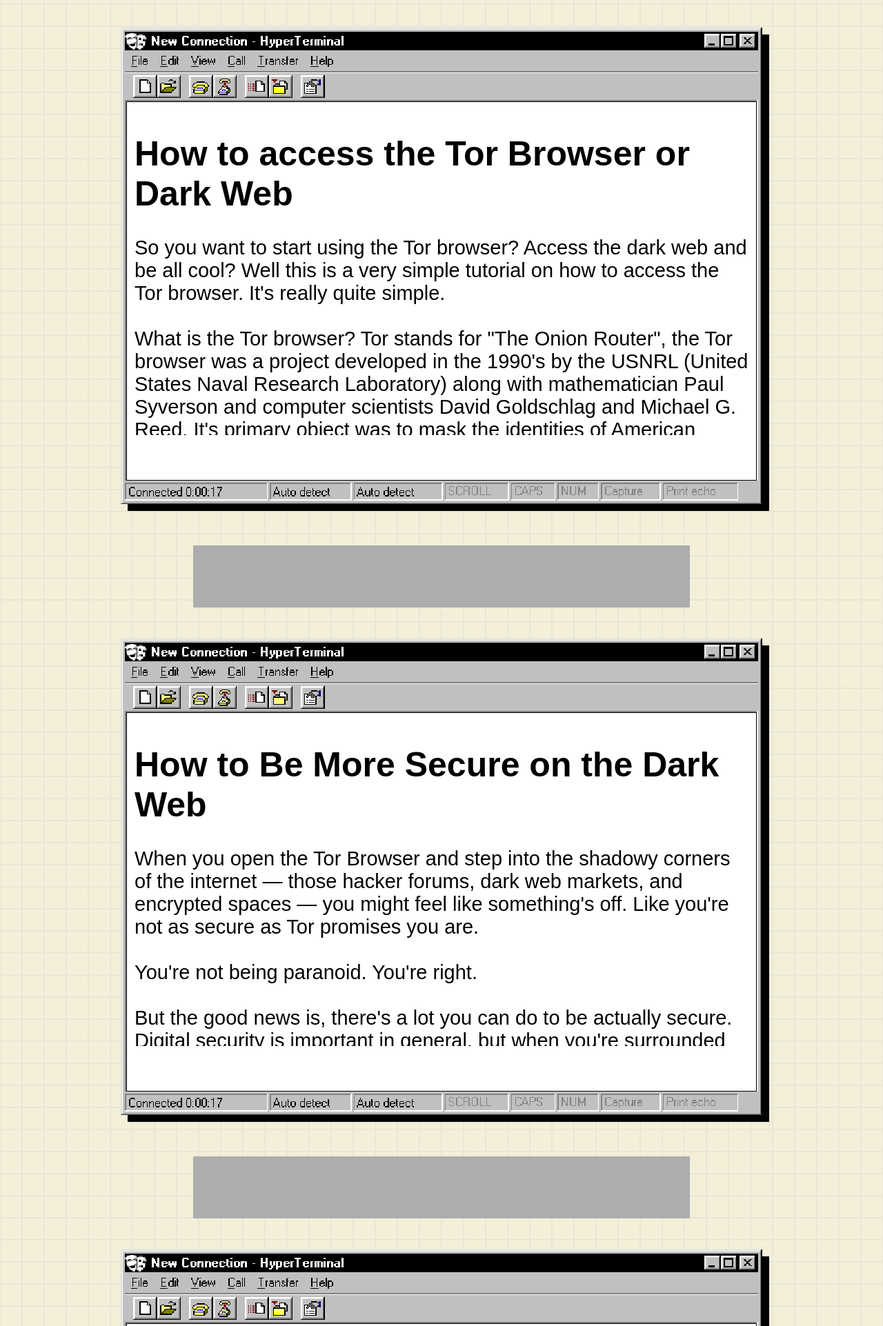
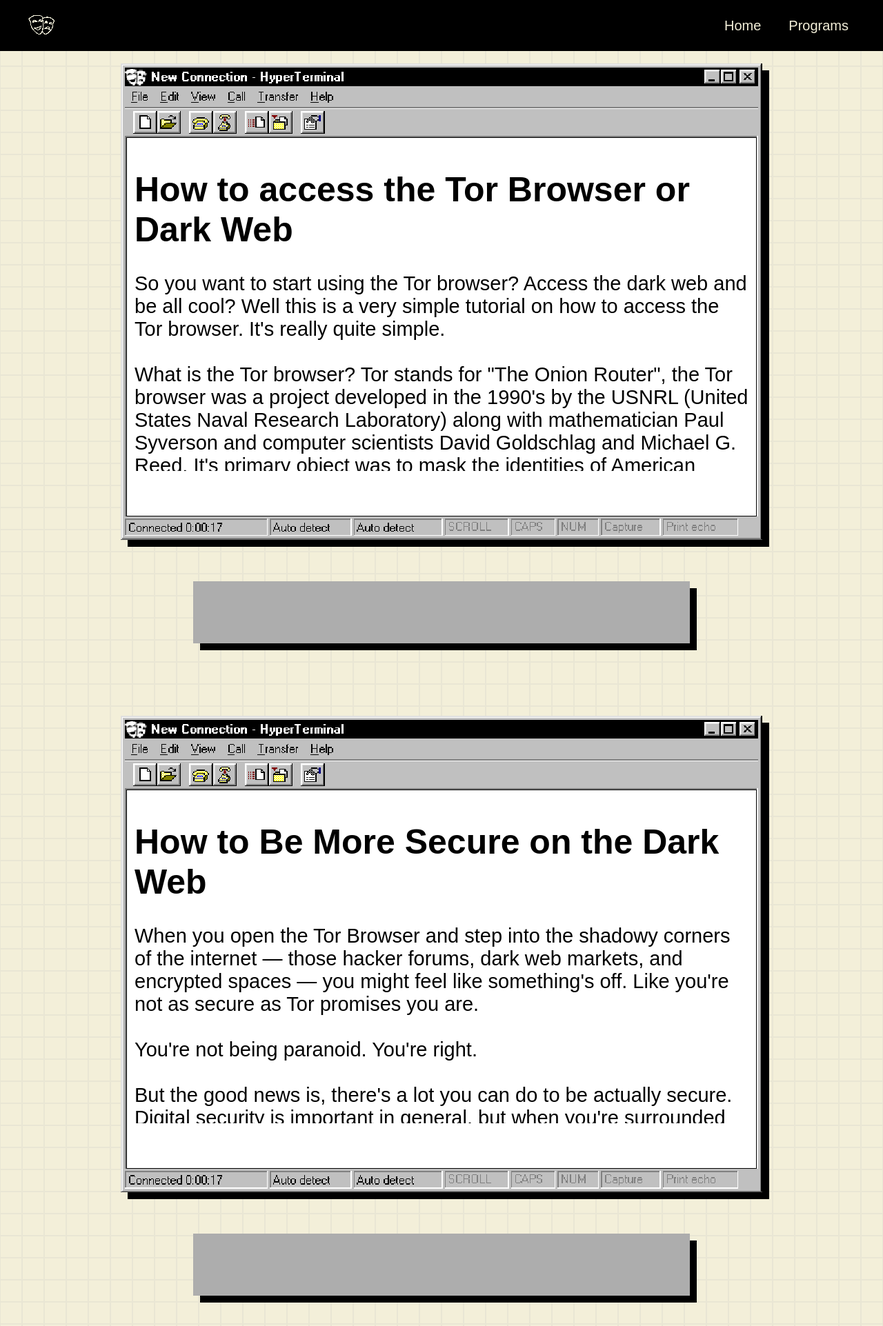
Before and after one commit to mr-fine777/padrinos-blog, a PHP site: page / in a window 1280 px wide. Shown: the top 1923 px of the page at 69% size. Run offline with PHP 8.4, Linux system fonts and the light colour scheme; some libraries are stand-ins or nearby versions.

Commit message:
Add files via upload

```diff
--- a/index.html
+++ b/index.html
@@ -6,6 +6,49 @@
   <link rel="stylesheet" href="styles.css">
   <link rel="icon" href="/img/favicon.ico" type="image/x-icon">
   <style>
+    body {
+      margin: 0;
+      padding: 0;
+    }
+    .header {
+      position: fixed;
+      top: 0;
+      left: 0;
+      right: 0;
+      width: 100%;
+      background-color: black;
+      padding: 15px 0;
+      z-index: 9999;
+      margin: 0;
+      display: flex;
+      align-items: center;
+      justify-content: space-between;
+    }
+    .header-icons {
+      height: 40px;
+      margin-left: 40px;
+    }
+    .nav-buttons {
+      display: flex;
+      justify-content: flex-end;
+      gap: 20px;
+      padding-right: 40px;
+    }
+    .nav-button {
+      background: none;
+      border: none;
+      color: #f3efd9;
+      font-size: 20px;
+      cursor: pointer;
+      padding: 5px 10px;
+      transition: color 0.3s ease;
+    }
+    .nav-button:hover {
+      color: #e9e6d4;
+    }
+    .window {
+      margin-top: 60px;
+    }
     .content a {
       color: #9631a6;
       text-decoration: underline;
@@ -13,6 +56,290 @@
   </style>
 </head>
 <body>
+  <div class="header">
+    <a href="index.html">
+      <img src="img/icons.png" alt="Icons" class="header-icons">
+    </a>
+    <div class="nav-buttons">
+      <a href="index.html"><button class="nav-button">Home</button></a>
+      <a href="programs.html"><button class="nav-button">Programs</button></a>
+    </div>
+  </div>
+<p></p>
+  <div class="window">
+    <div class="content">
+      <h1 id="how-to-access">How to access the Tor Browser or Dark Web</h1>
+        <p>So you want to start using the Tor browser? Access the dark web and be all cool? Well this is a very simple tutorial on how to access the Tor browser. It's really quite simple.
+    <br><br>
+    What is the Tor browser? Tor stands for "The Onion Router", the Tor browser was a project developed in the 1990's by the USNRL (United States Naval Research Laboratory) along with mathematician Paul Syverson and computer scientists David Goldschlag and Michael G. Reed. It's primary object was to mask the identities of American intelligence online. However it didn't take long before they realized that if other intelligence agencies were to simply backtrack the IP addresses they'd see a pattern. And in return they released the Tor browser to the public.
+    <br><br>
+    But is it illegal? No, not at all. In fact you can scroll through almost everything and not even have an eyebrow raised. Sure your friends might think that you're some crazed hacker, but in reality you barely know anything about the subject. A darkweb newbile child. A wannabe cyber terroriest, a cryber criminal.
+    <br><br>
+    Now, to access the Tor browser, it's really quite simple. Go onto your browser, being Google Chrome, Opera, Firefox, Safari, even Microsoft edge. Then lookup "Tor browser download". It should be the first result, but if it's not. Only trust links from <a href="https://www.torproject.org">https://www.torproject.org</a> and nothing else. If you're on a Mac, click download for macOS, Windows click Download for Windows, Linux click download for Linux. Very simple. Now navigate to the setup file. An example for Windows users is "torbrowser-install-win64–12.0.4_ALL.exe".
+    <br><br>
+    Once you finish installing simply click Connect if it doesn't connect you automatically and you're in. Congratulations you've installed a file. Good job!
+    <br><br>
+    There's quite a lot of things to do on the Darkweb, however I won't really cover this in this post. However, you can check out all my other articles. I will be covering subjects like "What are Honeypots and how to avoid them with other scams", "Link Directories for verified tor links", "What are Tor Bridges? How can you access them?", "Vpns and Tor, The do's and Don'ts", "What is Tails OS? Should you use it when accessing tor?" ", "How to buy things off of the Tor market?" and many many more. This is going to be a relatively short post, but I think you'll enjoy a lot more of the rest of my articles.</p>
+    </div>
+    <div class="overlay"></div>
+  </div>
+
+  <div class="adholder">
+  <script type="text/javascript">
+  	atOptions = {
+  		'key' : 'fd93c7f18593a66f1d75289e1ef61a95',
+  		'format' : 'iframe',
+  		'height' : 90,
+  		'width' : 728,
+  		'params' : {}
+  	};
+  </script>
+  <script type="text/javascript" src="//www.highperformanceformat.com/fd93c7f18593a66f1d75289e1ef61a95/invoke.js"></script>
+  </div>
+
+  <div class="window">
+    <div class="content">
+      <h1 id="dark-web-security">How to Be More Secure on the Dark Web</h1>
+      <p>When you open the Tor Browser and step into the shadowy corners of the internet — those hacker forums, dark web markets, and encrypted spaces — you might feel like something's off. Like you're not as secure as Tor promises you are.
+    <br><br>
+    You're not being paranoid. You're right.
+    <br><br>
+    But the good news is, there's a lot you can do to be actually secure. Digital security is important in general, but when you're surrounded by cybercriminals and data-hungry surveillance systems, it becomes absolutely critical.
+    <br><br>
+    That's where this guide comes in. No more blindly trusting your setup. Let's break down some actionable steps to help you take control of your digital footprint and anonymity.
+    <br><br>
+    Step 1: Turn Off "Always Connect Automatically" in Tor
+    <br><br>
+    The first thing you should do when you launch Tor is disable automatic connections. This ensures you always have a moment to configure your security before connecting. One careless click can blow your whole setup — don't let that happen.
+    <br><br>
+    Step 2: Enable Tor Bridges
+    <br><br>
+    Go into your settings, turn on "Select Built-in Bridges…" and choose obfs4. These bridges help bypass censorship and make your traffic look less like Tor traffic, which can be useful in more restrictive environments or when trying to stay under the radar.
+    <br><br>
+    Step 3: Spoof Your Fingerprint (User-Agent, Location, Timezone, and More)
+    <br><br>
+    Let's get into the technical side. These spoofing tools help minimize your traceable footprint. Think of it like wearing gloves, a mask, and different clothes every time you go out.
+    <br><br>
+    User-Agent Switcher and Manager
+    <br><br>
+    <a href="https://addons.mozilla.org/en-US/firefox/addon/user-agent-string-switcher/">Download it here</a>
+    <br><br>
+    Set your browser to report as something else — Chrome on Windows, Safari on iPhone, etc. Just keep it believable and varied.
+    <br><br>
+    Location Guard
+    <br><br>
+    <a href="https://addons.mozilla.org/en-US/firefox/addon/location-guard/">Download it here</a>
+    <br><br>
+    Set it to "Fixed Location." Choose a city, or zoom in and drop yourself somewhere random (like a hotel in Amsterdam). You're blending in while still spoofing.
+    <br><br>
+    ProtonVPN (Firefox Extension)
+    <br><br>
+    <a href="https://addons.mozilla.org/en-US/firefox/addon/proton-vpn-firefox-extension/">Download it here</a>
+    <br><br>
+    Yes, the old rule says don't mix VPN with Tor. But in reality, VPN → Tor → VPN is a powerful combo if used properly. The ProtonVPN browser extension gives you quick, layered protection.
+    <br><br>
+    Spoof Timezone
+    <br><br>
+    <a href="https://addons.mozilla.org/en-US/firefox/addon/spoof-timezone/">Download it here</a>
+    <br><br>
+    While Tor does some timezone spoofing automatically, this extension gives you tighter control. Small inconsistencies can matter — patch every leak.
+    <br><br>
+    Final Thoughts: Security Is About Variation
+    <br><br>
+    Tor handles a lot of this for you — but it's not perfect. In fact, building a consistent pattern of spoofing (even a fake one) can make you more trackable. Imagine someone wears the same disguise every day — eventually, the disguise becomes an identifier.
+    <br><br>
+    That's why you must vary your configuration. Every session should look different. Don't connect automatically. Don't reuse the same fake fingerprint over and over. OPSEC isn't about hiding behind one identity — it's about not having an identity at all.
+    <br><br>
+    Ultimately, your setup should match your risk level. Some people go too far and end up being traced because of how much spoofing they do, not in spite of it. But the fix is simple: switch it up. That's the mistake most people make — using the same setup repeatedly.
+    <br><br>
+    If you're looking for more on OPSEC and PERSEC, I've got dedicated articles breaking it all down — especially for those who need a deeper dive.
+    <br><br>
+    Stay smart, stay safe, and never forget: anonymity isn't a one-time decision. It's a discipline.</p>
+    </div>
+    <div class="overlay"></div>
+  </div>
+
+  <div class="adholder">
+  <script type="text/javascript">
+  	atOptions = {
+  		'key' : 'fd93c7f18593a66f1d75289e1ef61a95',
+  		'format' : 'iframe',
+  		'height' : 90,
+  		'width' : 728,
+  		'params' : {}
+  	};
+  </script>
+  <script type="text/javascript" src="//www.highperformanceformat.com/fd93c7f18593a66f1d75289e1ef61a95/invoke.js"></script>
+  </div>
+
+  <div class="window">
+    <div class="content">
+      <h1 id="whonix-os">How Whonix OS Works and How to Install It</h1>
+        <p>If you're someone who values privacy and worries about government surveillance or remote access exploits, you've probably heard of Tails OS — a live operating system that routes all traffic through the Tor network. Tails is designed to run from a USB stick or DVD and leaves no trace on the host machine. It's not recommended to run it on a virtual machine, as that can compromise its security features.
+    <br><br>
+    Now, if you don't have a USB or don't want to deal with live booting, Whonix is a solid alternative. Released in 2012, Whonix has evolved over the years but has remained true to its purpose: anonymity and privacy.
+    <br><br>
+    Key Difference
+    <br><br>
+    Unlike Tails, Whonix is meant to be run in a virtual machine — typically using VirtualBox or VMware. It uses a two-part system:
+    <br><br>
+        Whonix-Gateway: Routes all internet traffic through Tor.
+        Whonix-Workstation: An isolated environment where your activities occur.
+    <br><br>
+    Think of it like looking at the moon through a telescope — the moon is the internet, the lens is the Gateway, and your eye is the Workstation.
+    <br><br>
+    How to Install Whonix
+    <br><br>
+        Install VirtualBox
+        Go to VirtualBox Downloads (<a href="https://www.virtualbox.org/wiki/Downloads">https://www.virtualbox.org/wiki/Downloads</a>) and choose the version that matches your system (Windows, Mac, Linux, etc.).
+        Download Whonix for VirtualBox
+        Visit the Whonix VirtualBox page (<a href="https://www.whonix.org/wiki/VirtualBox">https://www.whonix.org/wiki/VirtualBox</a>) and download the Gateway and Workstation OVA files.
+        Import into VirtualBox
+    <br><br>
+        Open VirtualBox.
+        Go to File > Import Appliance.
+        Select each OVA file and follow the prompts to import them.
+        Start the Virtual Machines
+        Start Whonix-Gateway first and wait for it to fully boot.
+        Then start Whonix-Workstation.
+    <br><br>
+    Setting Up Tor Bridges (Optional but Useful)
+    <br><br>
+    If your network blocks Tor, you might need a bridge:
+    <br><br>
+        Open Tor Browser in Whonix.
+        Uncheck "Always connect automatically".
+        Go to the three lines (☰) in the top right > Settings > Connection.
+        Scroll to Bridges, click Select a built-in bridge, and choose obfs4.
+    <br><br>
+    Final Notes
+    <br><br>
+    Whonix is great for daily secure browsing, using Tor, or visiting sites you don't fully trust. It's easy to use — just open VirtualBox and start your machines, no rebooting required.
+    <br><br>
+    However, if your needs are more extreme — like making purchases on the dark web or handling sensitive whistleblowing material — Tails OS is the better choice due to its amnesic nature. While Whonix can be configured to leave no traces, Tails is designed that way out of the box.
+    <br><br>
+    In the end, both systems serve different purposes. Use Whonix for convenience and persistent privacy. Use Tails for maximum anonymity and temporary sessions. Your choice depends on your threat model and what you're trying to accomplish.</p>
+    </div>
+    <div class="overlay"></div>
+  </div>
+
+  <div class="adholder">
+  <script type="text/javascript">
+  	atOptions = {
+  		'key' : 'fd93c7f18593a66f1d75289e1ef61a95',
+  		'format' : 'iframe',
+  		'height' : 90,
+  		'width' : 728,
+  		'params' : {}
+  	};
+  </script>
+  <script type="text/javascript" src="//www.highperformanceformat.com/fd93c7f18593a66f1d75289e1ef61a95/invoke.js"></script>
+  </div>
+
+  <div class="window">
+    <div class="content">
+      <h1 id="victim-story">I became a victim on the Dark Web at 13…</h1>
+        <p>At the age of 13, I became a victim on the Dark Web.
+    A curious young mind, full of naivety and innocence, I downloaded the Tor Browser at my friend's request — unaware of the dangers that lay ahead. I didn't really know where to look for anything, so after a couple of Google searches, I stumbled upon something called The Hidden Wiki. While I now know it's a mostly useless link directory, back then I didn't.
+    <br><br>
+    I found many "services" listed there — most involving drugs or fraud — but a few piqued my interest. One was a service selling "blood gold": gold illegally mined in Africa using slave labor, then sold on the global market. Accepting or participating in blood gold in any way, shape, or form is a crime. Still, I kept searching and eventually found Torch, a search engine for the Dark Web.
+    <br><br>
+    I began looking up random things and eventually figured out what a link directory was. One such directory led me to Daniel's Link Directory, which then introduced me to Daniel's Chat. Later on, I found a web hosting service on the Dark Web that allowed me to create my own website on the onion network — Freedom Hosting. That's where I set up a blog to post angry, nonsensical ramblings filled with teenage angst. But that came later.
+    <br><br>
+    Back in Daniel's chat room, I started talking to people and engaging in conversations. I felt at home, learning more about the Dark Web and how to stay safe. No one knew how old I was, and no one really cared, either.
+    <br><br>
+    Then a user joined the chat — he went by the name "CJ."
+    We started talking more frequently, eventually moving to private messages. One day, he sent me a link. I was completely naive and stupid. I didn't think twice. Whatever information he may have pulled from that link was probably useless to him, but that didn't matter. What mattered was that I clicked on it.
+    <br><br>
+    And what I saw horrified me.
+    <br><br>
+    On the screen was a still image of a girl around my age being raped by a group of men. A paywall and login screen were overlaid on the page. Her anguish and disgust were visible — unblurred, unlike the men, whose faces were obscured. It was vile. It was heartbreaking. I didn't know how to feel. I just saw her face — and the men. Her expression haunted me. That image was burned into my vision.
+    <br><br>
+    I sat alone in my room in the middle of the night. Nobody was home. I was frozen in horror. It was true fear — possibly the most intense fear I've ever experienced.
+    <br><br>
+    I had seen YouTubers play fictional horror games inspired by the Dark Web. In those games, this would be the part where the character gets kidnapped. I immediately closed the browser, shut all my tabs, turned off the computer, and turned on the lights. I laid in bed, shaken and revolted. I cried uncontrollably, haunted by the thought that I could be next.
+    <br><br>
+    I tried to calm myself and go to sleep, hoping I'd forget it all by morning. But when I woke up, I remembered everything. Her face still haunts me to this day. It left a permanent imprint. All I could do was cry.
+    <br><br>
+    Eventually, I got back on my computer. I saw the Tor Browser icon on my desktop and tried to pretend nothing had happened. I watched YouTube videos, talked to my friends, and played games. But her face stayed with me, like a shadow in the night — lurking even when I didn't expect it. I felt disturbed. I felt cruel — for not helping her.
+    <br><br>
+    Days became weeks. Weeks became months. I couldn't forget her.
+    <br><br>
+    And now, almost a decade later, her face still appears in my mind from time to time, bringing with it a wave of existential dread. It feels like it was somehow my fault. I often wonder — if I hadn't gone into that chatroom, if he hadn't messaged me — would I have been spared?
+    <br><br>
+    This is a cautionary tale.
+    Do not engage with random strangers on the Dark Web.
+    If you must use it, only stick to verified onion mirrors and directories like:
+    <br><br>
+    onion.live
+    <br><br>
+        dark.fail
+    <br><br>
+        tor.taxi
+    <br><br>
+    Don't explore random chatrooms, imageboards, or "Omegle-style" websites.
+    I don't necessarily think of myself as a victim — but I promise you: if you wander into the wrong places, you will see things you never wanted to see. It doesn't matter if you're young or old. People are victimized on the Dark Web every single day in different ways.
+    <br><br>
+    I beg you: take PERSEC (Personal Security) and OPSEC (Operational Security) seriously.
+    You could easily be doxxed from the smallest piece of information, which can lead to serious consequences — SIM swapping, SWATtings, DDoS attacks, extortion, ransomware, malware, worms, RATs (Remote Access Trojans), and more.
+    <br><br>
+    Please, genuinely — be careful. Whether you're on the Dark Web or just browsing day to day, the internet can be a dangerous place.
+    <br><br>
+    If you guys want to hear more of my interactions on the Dark Web, please let me know. Or if you want to hear more about Cyber Security, let me know as well.</p>
+    </div>
+    <div class="overlay"></div>
+  </div>
+
+  <div class="adholder">
+  <script type="text/javascript">
+  	atOptions = {
+  		'key' : 'fd93c7f18593a66f1d75289e1ef61a95',
+  		'format' : 'iframe',
+  		'height' : 90,
+  		'width' : 728,
+  		'params' : {}
+  	};
+  </script>
+  <script type="text/javascript" src="//www.highperformanceformat.com/fd93c7f18593a66f1d75289e1ef61a95/invoke.js"></script>
+  </div>
+
+  <div class="window">
+    <div class="content">
+      <h1 id="tiktok-ban">How to prepare if TikTok is banned again.</h1>
+        <p>On January 18, 2025, TikTok was banned for a whole 12 hours. It left a permanent scare on the American people, people began acting erratically and losing their minds, one man in Wisconsin even set a congressman's office on fire, who is now looking at more than 50 years in prison. So how do you prevent burning down a building because of TikTok being inevitably banned again?
+    <br><br>
+    For computer users, simply download Tor browser, open TikTok, create a new account and viola. Though this won't work on your phone, this is really all you need. However there comes a problem when you are laying down on your bed or sitting on the toilet and trying to pass the time. This is where things get tricky
+    <br><br>
+    For Android users, again, just download the Tor Browser app off the Google Play Store. But again, you'd have to connect to Tor every single time and open the browser, this again is complicating things because you shouldn't have to connect to Tor just to open TikTok. Now let's talk about what you actually have to do if you're using an iPhone, or if you want to use the TikTok app.
+    <br><br>
+    This requires a bit of spoofing, since not only is your ISP blocking TikTok packets, DNS blocking, IP filtering, and of course the App Store restrictions. So all we'd have to do is just, spoof all of this.
+    <br><br>
+    The first thing you'll need to download is ProtonVPN, this is completely free, and all you need to do is connect to one of their non American IP Addresses. This is more of a base level system, since it won't unlock TikTok for you because of the ISP blocking. Also if you have a NordVPN subscription, this is good too since you can use the obfuscated servers option. ProtonVPN does this as well, but just in case you have a Nord subscription.
+    <br><br>
+    If you're using an Android, just download any GeoLocation spoofer from the Google Play Store, I recommend "Fake GPS', but if you know of any other apps or anything off of FDroid I recommend those as well. It doesn't matter too much, just as long as it works. Unfortunately for iPhone users, you're kinda boned. There's not much for GPS Spoofing on the App Store, let alone installing any exterior apps. There's 3UTools, so what you need to do is install it on your comptuer, or laptop, or macbook or really anything. Install the 3UTools program, connect your iPhone to your laptop or computer, choose the location and viola. This sadly requires a computer, but you can thank iPhone's "security measures"
+    <br><br>
+    DNS Spoofing now, for Android users, just install Intra off the Google Play Store, and then in settings click "Choose Custom DNS Provider" and set it to: <a href="https://dns.quad9.net/dns-query">https://dns.quad9.net/dns-query</a>
+    <br><br>
+    For iPhone users however. Here's the steps:
+    <br><br>
+        Go to Settings > Wi-Fi.
+    <br><br>
+        Tap the (i) next to your connected network.
+    <br><br>
+        Scroll to Configure DNS and tap it.
+    <br><br>
+        Switch to Manual.
+    <br><br>
+        Tap Add Server and enter:
+    <br><br>
+        9.9.9.9
+    <br><br>
+        149.112.112.112
+    <br><br>
+        Delete any other DNS entries
+    <br><br>
+        Tap Save.
+    <br><br>
 
 <div class="window">
   <div class="content">
--- a/styles.css
+++ b/styles.css
@@ -109,4 +109,5 @@
   margin-bottom: 45px;
   background-color: #adadad;
   height: 90px;
+  box-shadow: 10px 10px black;
 }
```
Also changed, not shown: programs.html (added, +123 -0 lines).
